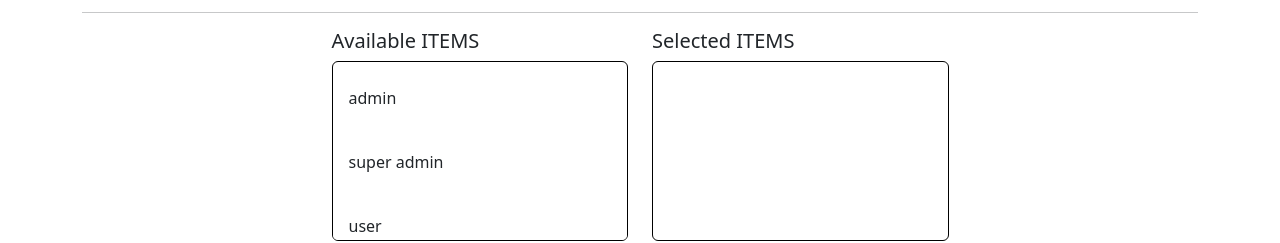
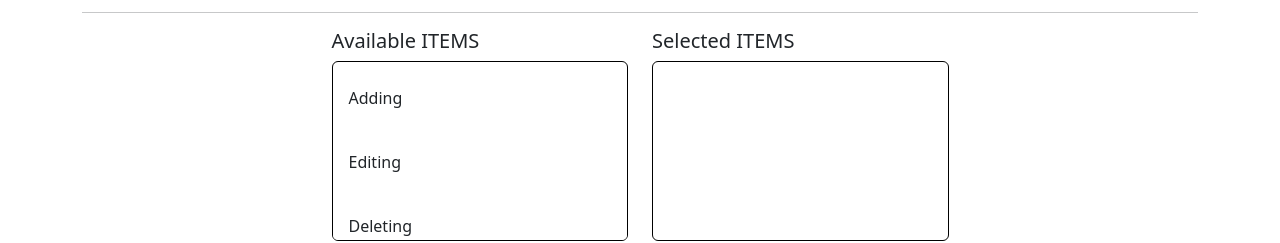
Before and after one commit to nayerasami/user-form-angular-, an Angular app: page / in a window 1280 px wide. Shown: the part 593-836 px from the top of the page. Built offline with nearby package versions, Linux system fonts and the light colour scheme.

Commit message:
change permissions

```diff
--- a/src/app/components/form/form.component.ts
+++ b/src/app/components/form/form.component.ts
@@ -352,7 +352,7 @@ export class FormComponent implements OnInit, AfterViewInit {
   }
 
 
-  pickListItems: any[] = ['admin', 'super admin', 'user']
+  pickListItems: any[] = ['Adding', 'Editing', 'Deleting']
 
   pickListOptions: IpickListOptions = {
     itemsArr: this.pickListItems,
```
